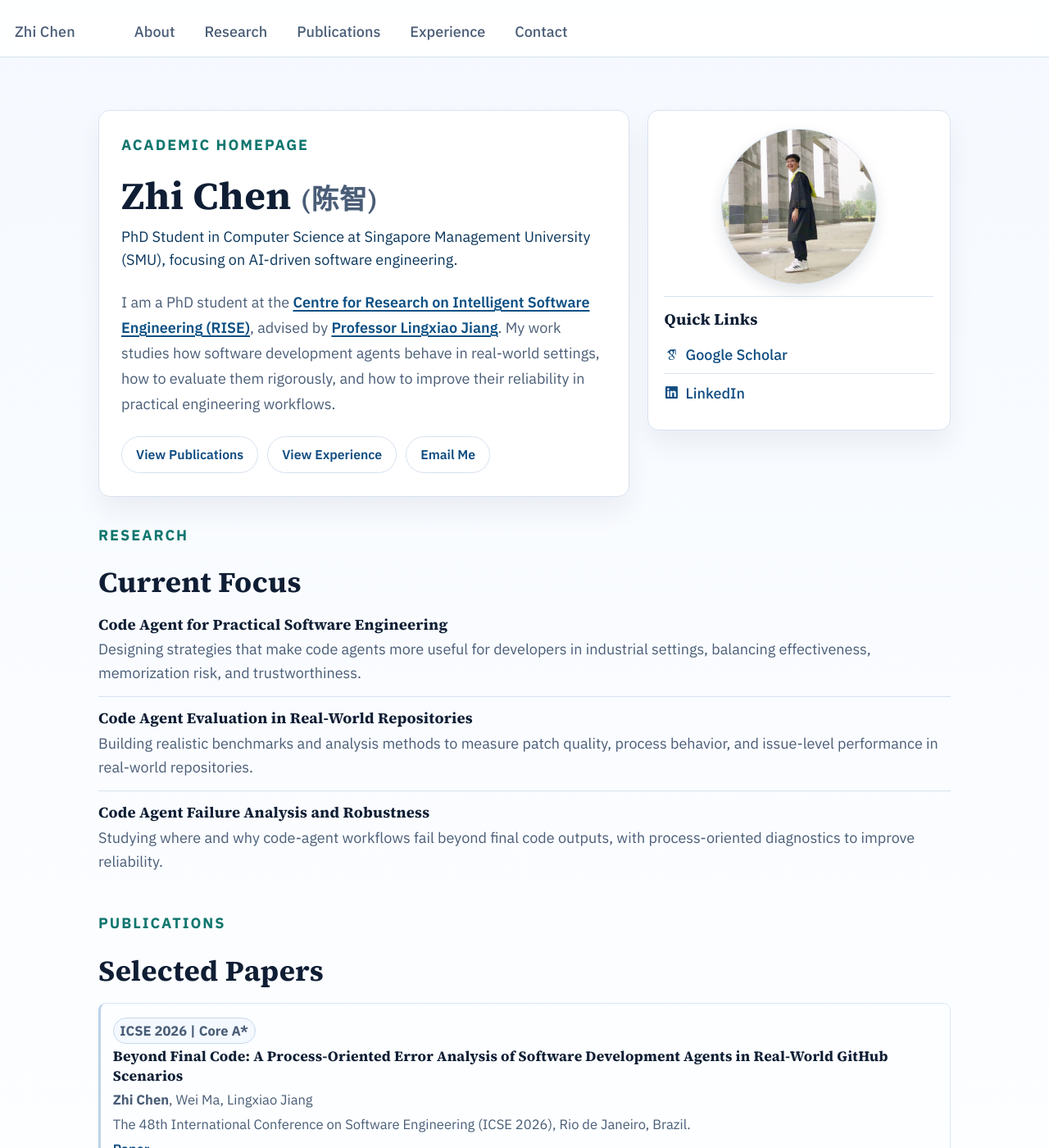
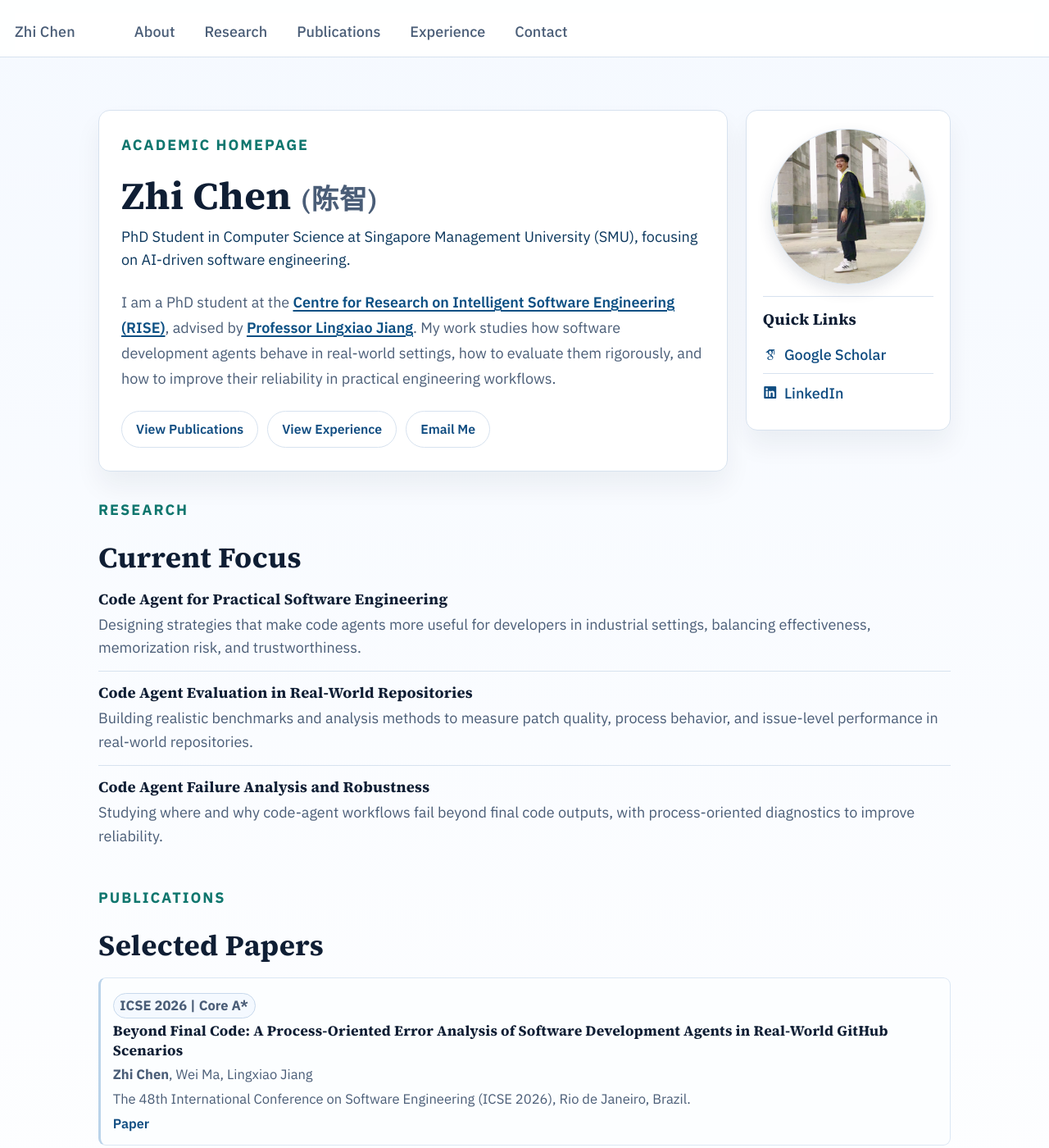
Before and after one commit to chenzhi-cz/chenzhi-cz.github.io, a Jekyll site: the page built from _pages/about.md, in a window 1280 px wide and 1400 px high. Shown: the whole window at 82% size. Built offline with Jekyll 4.4.1, drawn with Linux system fonts in a browser that asks for light colours; some web fonts are replaced.

Commit message:
Narrow right hero panel and widen left content column

```diff
--- a/_sass/onepage-home.scss
+++ b/_sass/onepage-home.scss
@@ -108,7 +108,7 @@ body {
 
 .home-hero {
   display: grid;
-  grid-template-columns: minmax(0, 1.75fr) minmax(0, 1fr);
+  grid-template-columns: minmax(0, 2.45fr) minmax(250px, 0.75fr);
   align-items: start;
   gap: 1.2rem;
   margin-top: 0.6rem;
@@ -214,6 +214,9 @@ body {
 .home-hero__panel {
   padding: 1.2rem 1.1rem;
   height: fit-content;
+  width: 100%;
+  max-width: 300px;
+  justify-self: end;
 }
 
 .home-profile-photo {
```
